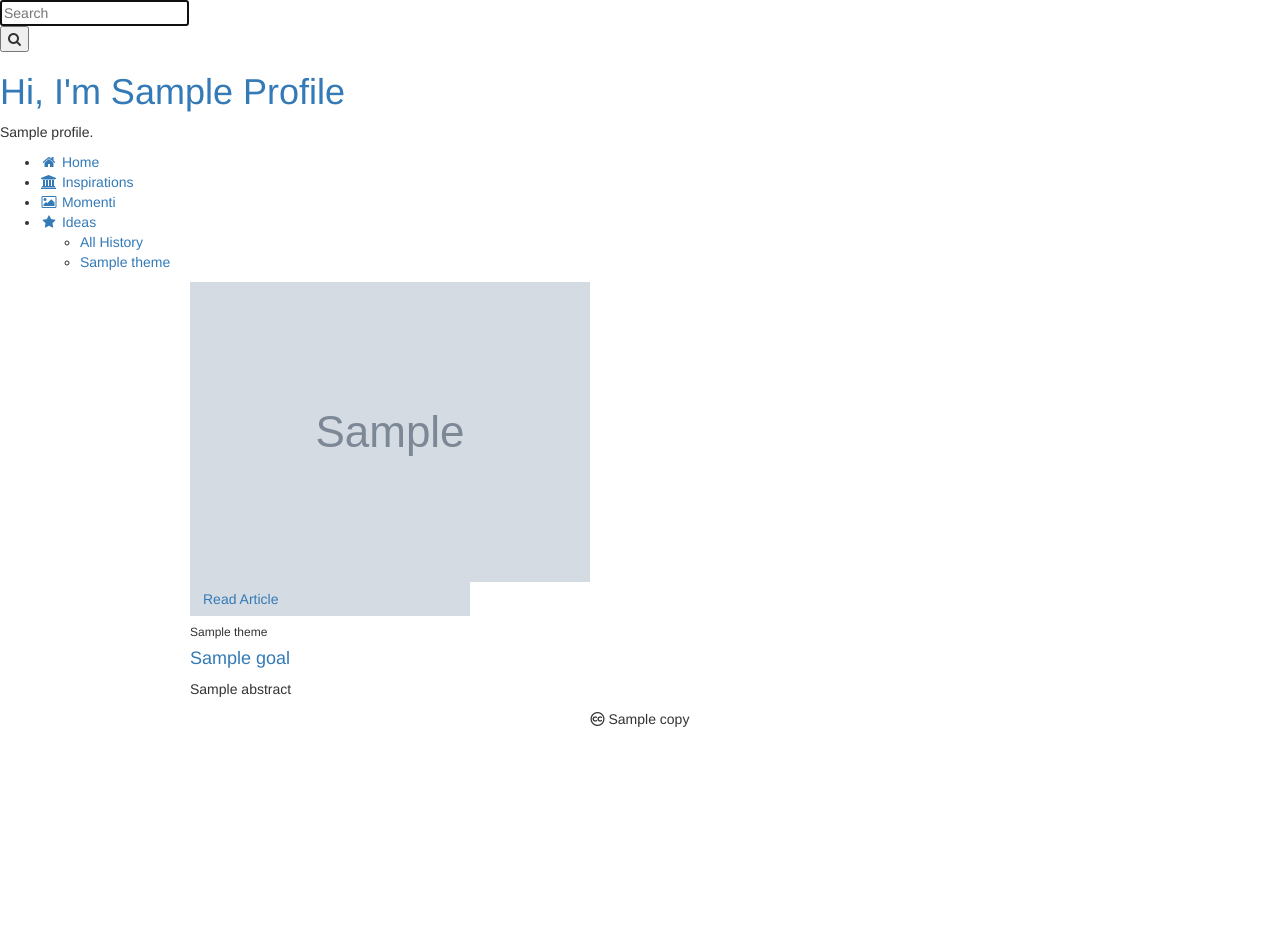
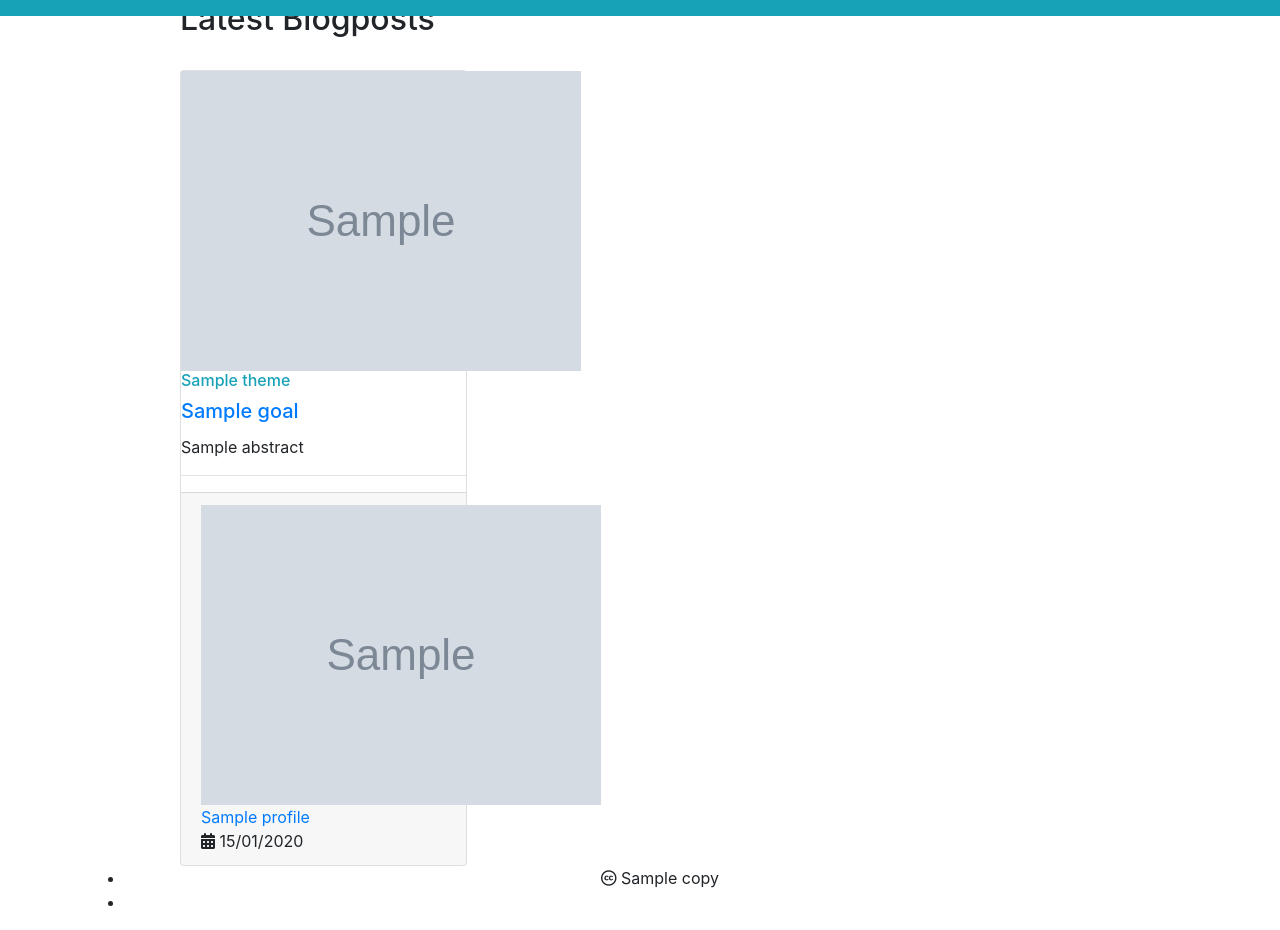
Before and after one commit to flavoi/flavoi, a Django app: template flavoi/templates/goal/goal_list.html in a window 1280 px wide. Before the commit the page ends 727 px from the top, so only its background shows below. Run offline with Django 3.2, Linux system fonts and the light colour scheme; the template is opened without the code that fills it: most values are stand-ins (such as "Sample title", 1, 10 or a date in 2020); grey boxes marked "Sample" are stand-in pictures; some libraries are stand-ins or nearby versions.

Commit message:
Updated bio's models with header picture, updated homepage, updated blogpost's page.

```diff
--- a/flavoi/bio/models.py
+++ b/flavoi/bio/models.py
@@ -29,6 +29,7 @@ class Bio(TimeStampedModel):
     title = models.CharField(max_length=100)
     picture = models.ImageField(upload_to='media/bio/', blank=True)
     cv = models.FileField(upload_to='media/bio/', blank=True)
+    header = models.ImageField(upload_to='media/bio/', blank=True)
     job_content = models.TextField()
     hobby_content = models.TextField()
     active = models.BooleanField(default=True)
--- a/flavoi/flavoi/settings.py
+++ b/flavoi/flavoi/settings.py
@@ -45,7 +45,7 @@ ALLOWED_HOSTS = [
 
 # SECURITY WARNING: don't run with debug turned on in production!
 
-DEBUG = False
+DEBUG = True
 
 # Applications
 # https://docs.djangoproject.com/en/1.7/ref/applications/
--- a/flavoi/flavoi/urls.py
+++ b/flavoi/flavoi/urls.py
@@ -6,5 +6,5 @@ admin.autodiscover()
 urlpatterns = [
     url(r'^admin/', include(admin.site.urls)),
     url(r'^', include('bio.urls')),
-    url(r'^ideas/', include('goal.urls')),
+    url(r'^blog/', include('goal.urls')),
 ]
--- a/flavoi/templates/base.html
+++ b/flavoi/templates/base.html
@@ -1,144 +1,64 @@
 <!doctype html>
-
-<!-- FM personal website. -->
-
-<!--[if IEMobile 7]><html class="no-js iem7 oldie"><![endif]-->
-<!--[if lt IE 7]><html class="no-js ie6 oldie" lang="it"><![endif]-->
-<!--[if (IE 7)&!(IEMobile)]><html class="no-js ie7 oldie" lang="it"><![endif]-->
-<!--[if (IE 8)&!(IEMobile)]><html class="no-js ie8 oldie" lang="it"><![endif]-->
-<!--[if gt IE 8]><!--><html class="no-js" lang="en"><!--<![endif]-->
-<!--[if (gte IE 9)|(gt IEMobile 7)]><!--><html class="no-js" lang="en"><!--<![endif]-->
+<html lang="en">
 
 <head>
-
-  <meta name="generator" content="SilverStripe - http://silverstripe.org" />
-  <meta http-equiv="Content-type" content="text/html; charset=utf-8" />
-  <meta name="keywords" content="flavoi, github, engineer, consultant, webdev, django" />
-  <meta name="description" content="I help people to exchange informations and explore fantastic worlds." />
+  <meta charset="utf-8" />
+  <link rel="icon" type="image/png" href="{{ STATIC_URL }}img/flavoi.ico" />
+  <link rel="apple-touch-icon" sizes="76x76" href="{{ STATIC_URL }}paper-kit/img/apple-icon.png">
+  <meta http-equiv="X-UA-Compatible" content="IE=edge,chrome=1" />
 
   <title>flavoi &raquo; {% block title %}{% endblock %}</title>
 
-  <!-- Viewport http://t.co/dKP3o1e -->
-  <meta name="HandheldFriendly" content="True">
-  <meta name="MobileOptimized" content="320">
+  <meta content='width=device-width, initial-scale=1.0, maximum-scale=1.0, user-scalable=0' name='viewport' />
   <meta name="viewport" content="width=device-width" />
 
-  <!--iOS. Delete if not required -->
-  <meta name="apple-mobile-web-app-capable" content="yes">
-  <meta name="apple-mobile-web-app-status-bar-style" content="black-translucent">
+  <link href="{{ STATIC_URL }}paper-kit/css/bootstrap.min.css" rel="stylesheet" />
+  <link href="{{ STATIC_URL }}paper-kit/css/paper-kit.css" rel="stylesheet"/>
+  <link href="{{ STATIC_URL }}paper-kit/css/demo.css" rel="stylesheet" />
 
-  <!--Microsoft. Delete if not required -->
-  <meta http-equiv="cleartype" content="on">
-  <meta http-equiv="X-UA-Compatible" content="IE=edge,chrome=1">
-
-  <!-- Favicon -->
-  <link rel="shortcut icon" href="{{ STATIC_URL }}img/flavoi.ico" />
-
-  <!-- Load Core CSS -->
-  <link rel="stylesheet" href="https://maxcdn.bootstrapcdn.com/bootstrap/3.3.7/css/bootstrap.min.css">
-  <link rel="stylesheet" href="{{ STATIC_URL }}css/sunrise/style.css" />
-  <link rel="stylesheet" href="{{ STATIC_URL }}hipster-cards/css/hipster-cards.css" />
-
-  <!-- Font and icons -->
-  <link rel="stylesheet" href="{{ STATIC_URL }}font-awesome-4.7.0/css/font-awesome.min.css">
-  <link rel="stylesheet" href="https://fonts.googleapis.com/css?family=Source+Sans+Pro">
-
-  <!-- Customizations -->
-  <link rel="stylesheet" href="{{ STATIC_URL }}css/flavoi.css" />
+  <!--     Fonts and icons     -->
+  <link href='http://fonts.googleapis.com/css?family=Montserrat:400,300,700' rel='stylesheet' type='text/css'>
+  <link href="http://maxcdn.bootstrapcdn.com/font-awesome/latest/css/font-awesome.min.css" rel="stylesheet">
+  <link href="{{ STATIC_URL }}paper-kit/css/nucleo-icons.css" rel="stylesheet">
 
   {% block extrahead %}{% endblock %}
 
 </head>
 
-<body>
-  <header role="banner" id="header"><!-- #header start -->
+<body class="profile">
+  <nav class="navbar navbar-toggleable-md fixed-top bg-info navbar-transparent" color-on-scroll="200">
+      {% block navigation %}{% endblock navigation %}
+  </nav>
 
-    {% block header %}
-      <div id="inner-header" class="clearfix"><!-- #inner-header start -->
+  <div class="wrapper">
+      {% block content %}{% endblock content%}
+  </div>
 
-        {% block search %}
-        <!-- Search -->
-        <div id="search-wrapper" class="wide-only">
-          <form id="SearchForm_SearchForm" action="{% url 'achievement_search' %}" method="get" accept-charset="utf-8">
-              <fieldset>
-                <div id="Search">
-                  <div class="middleColumn">
-                    <input class="searchfield" id="searchbox" name="q" type="text" placeholder="Search" autofocus {% if 'search_query' %}value={{ search_query }}{% endif %}>
-                  </div>
-                 </div>
-                  <button class="searchbutton" type="submit">
-                    <i class="fa fa-search"></i>
-                  </button>
-               </fieldset>
-            </form>
-        </div>
-        {% endblock search %}
+  <footer class="footer section-dark">
+    <div class="container text-center">
+        {% block footer %}
 
-        {% block titlepage %}
-        <h1>
-          <a href="{% url 'home' %}" title="{{ profile.name|title }}">Hi, I'm {{ profile.name|title }}</a>
-        </h1>
-        {% endblock titlepage %}
+                <div class="links">
+                  <ul>
+                    <li><span class="copyright"><i class="fa fa-creative-commons"></i> {{ copy }}</span></li>
+                  {% for c in contacts %}
+                    <li><a href="{{ c.link }}"><i class="fa {{ c.icon }}"></i></a></li>
+                  {% endfor %}
+                </ul>
+              </div>
 
-        {% block subtitle %}
-          <p>{{ profile.title|capfirst }}.</p>
-        {% endblock subtitle %}
-
-      </div><!-- #inner-header end -->
-
-      {% block navigation %}
-      <!-- navigation -->
-      <nav role="navigation" id="navigation" class="clearfix"><!-- #navigation start -->
-          <ul class="level-one {% block extralevel %}{% endblock %}">
-            {% block nav %}
-              <li><a href="{% url 'home' %}" title="home" class="{% block home %}link{% endblock %}"><i class="fa fa-home fa-fw"></i> Home</a></li>
-              <li><a href="{% url 'inspirations' %}" title="inspirations" class="{% block inspirations %}link{% endblock %}"><i class="fa fa-university fa-fw"></i> Inspirations</a></li>
-              <li><a href="{% url 'momenti' %}" title="momenti" class="{% block momenti %}link{% endblock %}"><i class="fa fa-picture-o fa-fw"></i> Momenti</a></li>
-              <li><a href="{% url 'achievements' %}" title="ideas" class="{% block achievements %}link{% endblock %} parent"><i class="fa fa-star fa-fw"></i> Ideas</a>
-                {% block nav_achievements %}{% endblock %}
-              </li>
-            {% endblock %}
-          </ul>
-      </nav><!-- #navigation end -->
-      {% endblock navigation %}
-
-    {% endblock header %}
-  </header><!-- #header end -->
-
-  <div id="fading" style="display:none"><!-- juicy fade in -->
-    <div class="wrapper">
-      <div class="container" style="max-width: 960px;">
-        {% block content %}{% endblock %}
-      </div> <!-- end container -->
-    </div> <!-- end wrapper -->
-  </div><!-- #fading end -->
-
-  <footer role="contentinfo" class="clearfix" id="footer"><!-- #footer start -->
-    <div id="inner-footer" class="clearfix"><!-- #inner-footer start -->
-      <p class="text-center">
-        <i class="fa fa-creative-commons"></i> {{ copy }} <br />
-        {% for c in contacts %}
-          <a href="{{ c.link }}"><i class="fa {{ c.icon }}"></i></a>
-        {% endfor %}
-      </p>
-    </div><!-- #inner-footer end -->
-  </footer><!-- #footer end -->
-
+        {% endblock footer %}
+    </div>
+  </footer>
 </body>
 
-<!-- Load Core Javascript -->
-<script src="https://code.jquery.com/jquery-2.1.4.min.js"></script>
-<script src="{{ STATIC_URL }}hipster-cards/js/hipster-cards.js"></script>
-<script src="https://maxcdn.bootstrapcdn.com/bootstrap/3.3.7/js/bootstrap.min.js"></script>
+<!-- Core JS Files -->
+<script src="{{ STATIC_URL }}paper-kit/js/jquery-3.2.1.min.js" type="text/javascript"></script>
+<script src="{{ STATIC_URL }}paper-kit/js/jquery-ui-1.12.1.custom.min.js" type="text/javascript"></script>
+<script src="{{ STATIC_URL }}paper-kit/js/tether.min.js" type="text/javascript"></script>
+<script src="{{ STATIC_URL }}paper-kit/js/bootstrap.min.js" type="text/javascript"></script>
+<script src="{{ STATIC_URL }}paper-kit/js/paper-kit.js?v=2.0.0"></script>
 
-<!-- Scripts -->
-<script type="text/javascript">
-  $( document ).ready(function() {
-    console.log( "ready!" );
-    $("#fading").fadeIn('slow');
-  });
-</script>
+{% block extrascript %}{% endblock extrascript %}
 
-{% block extrascript %}
-{% endblock extrascript %}
 </html>
--- a/flavoi/templates/goal/goal_list.html
+++ b/flavoi/templates/goal/goal_list.html
@@ -1,86 +1,53 @@
 {% extends 'base.html' %}
 
-{% block title %}ideas{% endblock title %}
-
-{% block extralevel %}level-two{% endblock extralevel %}
-{% block achievements %}current parent{% endblock achievements %}
-{% block nav_achievements %}
-    <ul>
-        <li><a href="{% url 'achievements' %}" title="all-history" class="{{ history_link_class }}">All History</a></li>
-        {% for t in themes %}
-        <li><a href="{% url 'achievements_theme' t %}" title="t.title" class="{% ifequal t.title this_link_class %}current{% else %}link{% endifequal %}">{{ t }}</a></li>
-        {% endfor %}
-    </ul>
-{% endblock nav_achievements %}
-
 {% block content %}
+<div class="blog-2 section section-gray">
+            <div class="container">
+                <div class="row">
+                    <div class="col-md-10 offset-md-1">
+                        <h2 class="title">Latest Blogposts</h2>
+                        <br>
                         {% if published_goals %}
+                        <div class="row">
                             {% for goal in published_goals %}
-        <div class="card-box col-md-4 col-sm-4 col-xs-12">
-            <div class="card">
+                            <div class="col-md-4">
+                                <div class="card card-blog">
+                                    <div class="card-image">
+                                        <a href="{% url 'achievement_detail' goal.slug goal.pk %}">
                                             {% if goal.picture %}
-                <div class="header" style="background-image: url({{ goal.picture.url }}); background-size: cover; background-position: center center;">
-                    <img src="{{ goal.picture.url }}">
-                    <div class="filter"></div>
-
-                    <div class="actions">
-                        <a href="{% url 'achievement_detail' goal.slug goal.pk %}" class="btn btn-fill btn-neutral btn-modern">
-                            Read Article
+                                                <img class="img img-raised" src="{{ goal.picture.url }}">
+                                            {% endif %}
                                         </a>
                                     </div>
+                                    <div class="card-block">
+                                        <h6 class="card-category text-info">{{ goal.theme }}</h6>
+                                        <h5 class="card-title">
+                                            <a href="{% url 'achievement_detail' goal.slug goal.pk %}">{{ goal.title }}</a>
+                                        </h5>
+                                        <p class="card-description">
+                                            {{ goal.abstract|safe }} <br>
+                                        </p>
+                                        <hr>
+                                        <div class="card-footer">
+                                            <div class="author">
+                                                <a href="#pablo">
+                                                    {% if profile.picture %}
+                                                    <img src="{{ profile.picture.url }}" alt="{{ profile.name }}" class="avatar img-raised">
+                                                    {% endif %}
+                                                    <span>{{ profile.name }}</span>
+                                                </a>
                                             </div>
-                {% endif %}
-                <div class="content">
-                    {% if goal.hot %}
-                    <h6 class="category text-danger">
-                        <i class="fa fa-fire" data-toggle="tooltip" data-placement="top" title="relevant for {{ goal.theme }}"></i> Hot Story
-                    </h6>
-                    {% else %}
-                    <h6 class="category">
-                        {{ goal.theme }}
-                    </h6>
-                    {% endif %}
-                    <h4 class="title">
-                        <a href="{% url 'achievement_detail' goal.slug goal.pk %}">{{ goal.title }}</a>
-                    </h4>
-                    <p class="description">{{ goal.abstract|safe }}</p>
-                </div>
-            </div> <!-- end card -->
-        </div> <!-- end grid columns -->
-        {% if forloop.counter0 == 2 %}
-        <div class="clearfix"></div>
-        {% endif %}
-        {% endfor %}
-
-        {% if is_paginated %}
-            <div class="clearfix"></div>
-            <div class="row">
-            <div class="text-center">
-            <div class="pagination">
-                <span class="page-links">
-                    {% if page_obj.has_previous %}
-                        <a href="?page={{ page_obj.previous_page_number }}">previous</a>
-                    {% endif %}
-                    <span class="page-current">
-                        Page {{ page_obj.number }} of {{ page_obj.paginator.num_pages }}.
-                    </span>
-                    {% if page_obj.has_next %}
-                        <a href="?page={{ page_obj.next_page_number }}">next</a>
-                    {% endif %}
-                </span>
+                                            <div class="stats">
+                                                <i class="fa fa-calendar" aria-hidden="true"></i> {{ goal.publication_date|date:"d/m/Y" }}
                                             </div>
                                         </div>
                                     </div>
+                                </div>
+                            </div>
+                            {% endfor %}
+                    </div>
                     {% endif %}
-    {% else %}
-        <h4 class="text-center">There aren't any goals :(</h4>
-    {% endif %}
+                </div>
+            </div>
+        </div>
 {% endblock content %}
-
-{% block extrascript %}
-<script type="text/javascript">
-    $(function () {
-      $('[data-toggle="tooltip"]').tooltip()
-    })
-</script>
-{% endblock extrascript %}
```
Also changed, not shown: flavoi/bio/urls.py (+4 -4 lines), flavoi/templates/home.html (+26 -45 lines). Lines whose indentation alone changed are shown as unchanged.
